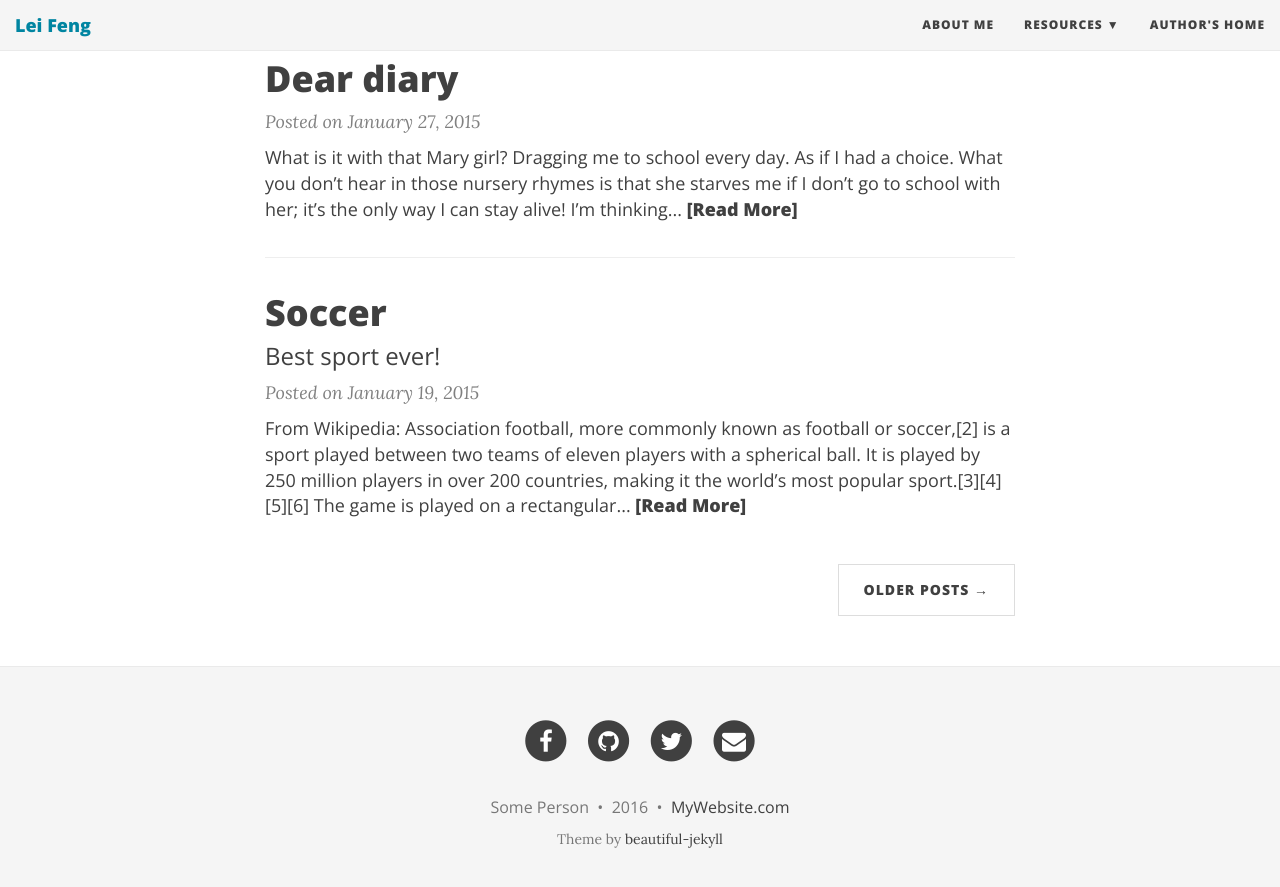
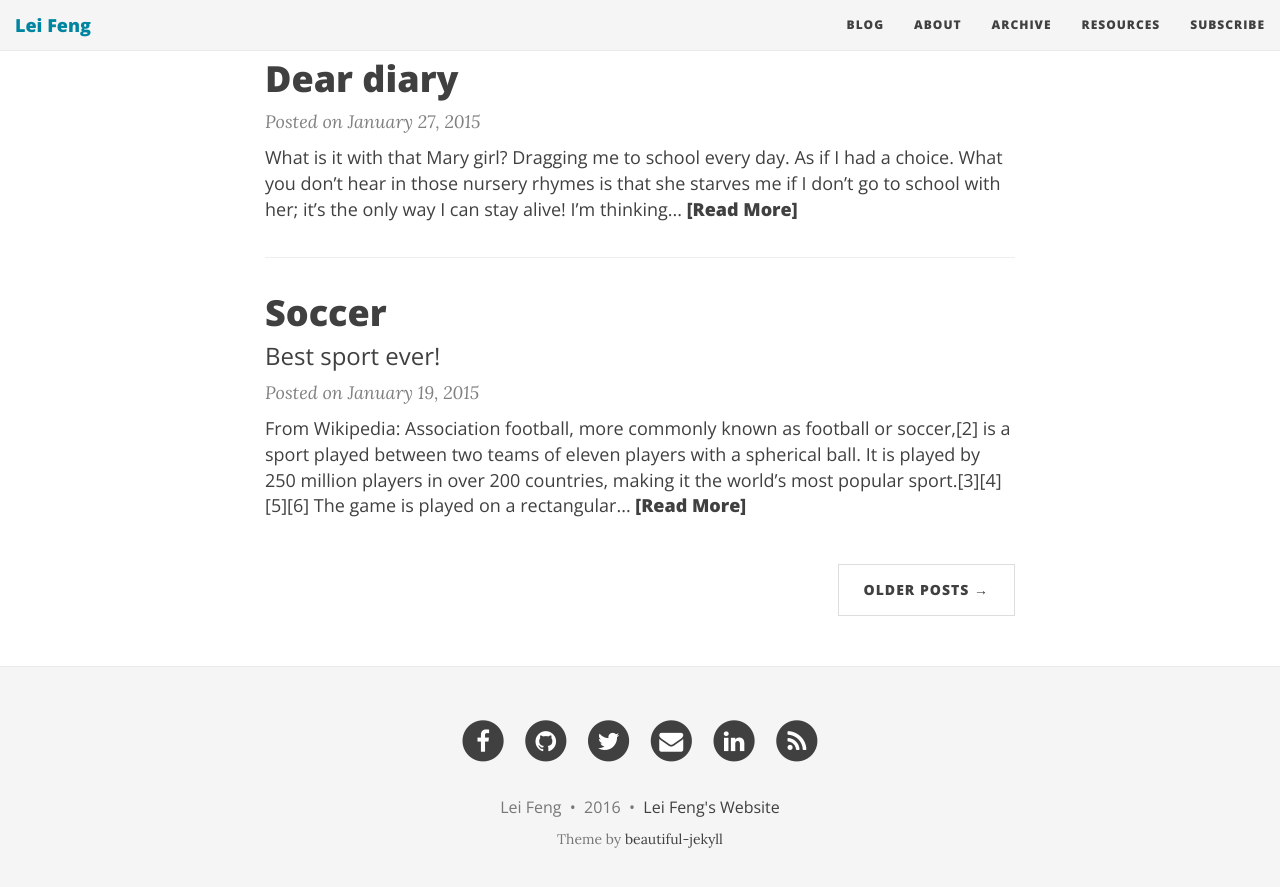
Before and after one commit to stonefl/stonefl.github.io, a Jekyll site: the page built from index.html, in a window 1280 px wide and 900 px high, scrolled down 1117 px. Shown: the top 887 px of the window. Built offline with Jekyll 4.4.1, drawn with Linux system fonts in a browser that asks for light colours; nearby versions of some CDN libraries; the list of posts is cut into pages by our own code.

Commit message:
Update _config.yml

```diff
--- a/_config.yml
+++ b/_config.yml
@@ -23,12 +23,17 @@
 
 # List of links in the navigation bar
 navbar-links:
-  About Me: "aboutme"
-  Resources:
-    - Beautiful Jekyll: "http://deanattali.com/beautiful-jekyll/"
-    - Learn markdown: "http://www.markdowntutorial.com/"
-    - GitHub Pages: "https://pages.github.com/"
-  Author's home: "http://deanattali.com"
+  Blog: ""
+  About: "about"
+  Archive: "tags"
+  Resources: "links"
+  Subscribe: "subscribe"
+
+
+ #   - Beautiful Jekyll: "http://deanattali.com/beautiful-jekyll/"
+ #   - Learn markdown: "http://www.markdowntutorial.com/"
+#    - GitHub Pages: "https://pages.github.com/"
+
 
 # Image to show in the navigation bar - image must be a square (width = height)
 # Remove this parameter if you don't want an image in the navbar
@@ -39,27 +44,27 @@
 # Change all these values or delete the ones you don't want.
 # Important: you must keep the "name" parameter, everything else you can remove
 author:
-  name: Some Person
-  email: "youremail@domain.com"
-  facebook: yourname  # eg. daattali
-  github: yourname    # eg. daattali
-  twitter: yourname   # eg. daattali
-  linkedin: yourlink  # eg. "pub/dean-attali/8/946/143"
+  name: Lei Feng
+  email: "lfengstone@gmail.com"
+  facebook: stonefl  # eg. daattali
+  github: stonefl    # eg. daattali
+  twitter: MicroFeng   # eg. daattali
+  linkedin: https://www.linkedin.com/in/leifeng1  # eg. "pub/dean-attali/8/946/143"
   stackoverflow: yourlink  # eg. "3943160/daattali"
 
 # Select which links to show in the footer
 footer-links-active:
-  rss: false
+  rss: true
   facebook: true
   email: true
   twitter: true
   github: true
-  linkedin: false
+  linkedin: true
   stackoverflow: false
 
 # How to display the link to the website in the footer
 # Remove this if you don't want a link in the footer
-url-pretty: "MyWebsite.com"  # eg. "deanattali.com/beautiful-jekyll"
+url-pretty: "Lei Feng's Website"  # eg. "deanattali.com/beautiful-jekyll"
 
 # --- Misc --- #
 
@@ -72,7 +77,7 @@
 # --- Don't need to touch anything below here (but you can if you want) --- #
 
 # Output options (more information on Jekyll's site)
-timezone: "America/Vancouver"
+timezone: "America/Central"
 markdown: kramdown
 highlighter: rouge
 permalink: /:year-:month-:day-:title/
```
